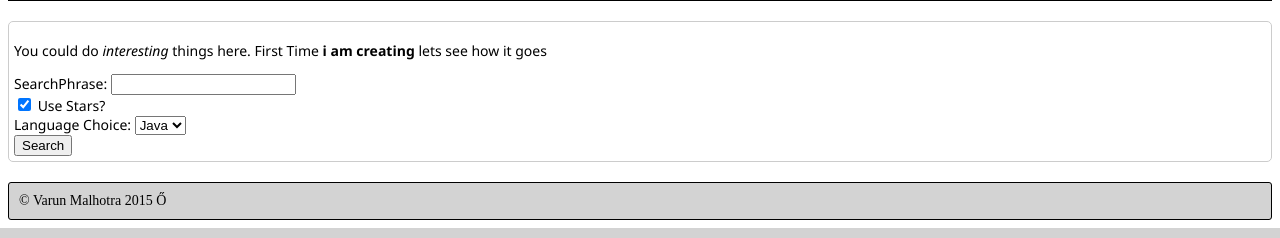
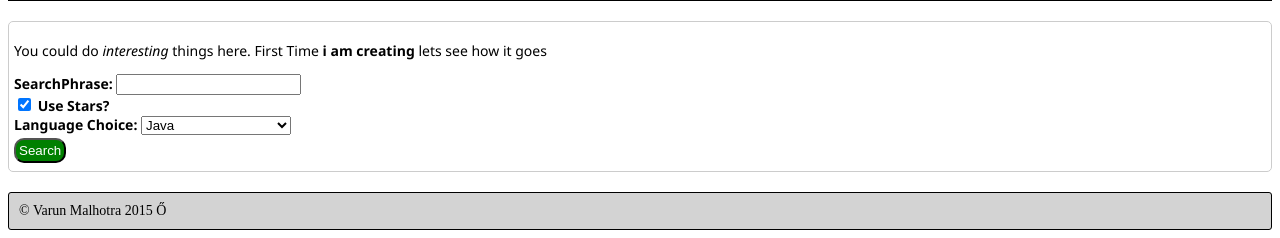
Before and after one commit to jemvar/FirstRepo, a PHP site: page / in a window 1280 px wide. Shown: the part 578-816 px from the top of the page. Run offline with PHP 8.4, Linux system fonts and the light colour scheme.

Commit message:
Use relative selectors to add more styling

```diff
--- a/Front End/css/site.css
+++ b/Front End/css/site.css
@@ -22,3 +22,22 @@ body
 	margin: 20px 0;
 	padding: 5px;
 }
+
+#main label
+{
+	font-weight: bold;
+}
+
+#main input[type=text], #main select
+{
+	width: 150px;
+}
+
+#main input[type=submit]
+{
+	background-color: green;
+	color: white;
+	border-radius: 10px;
+	padding: 3px;
+	margin: 3px 0;
+}
```
